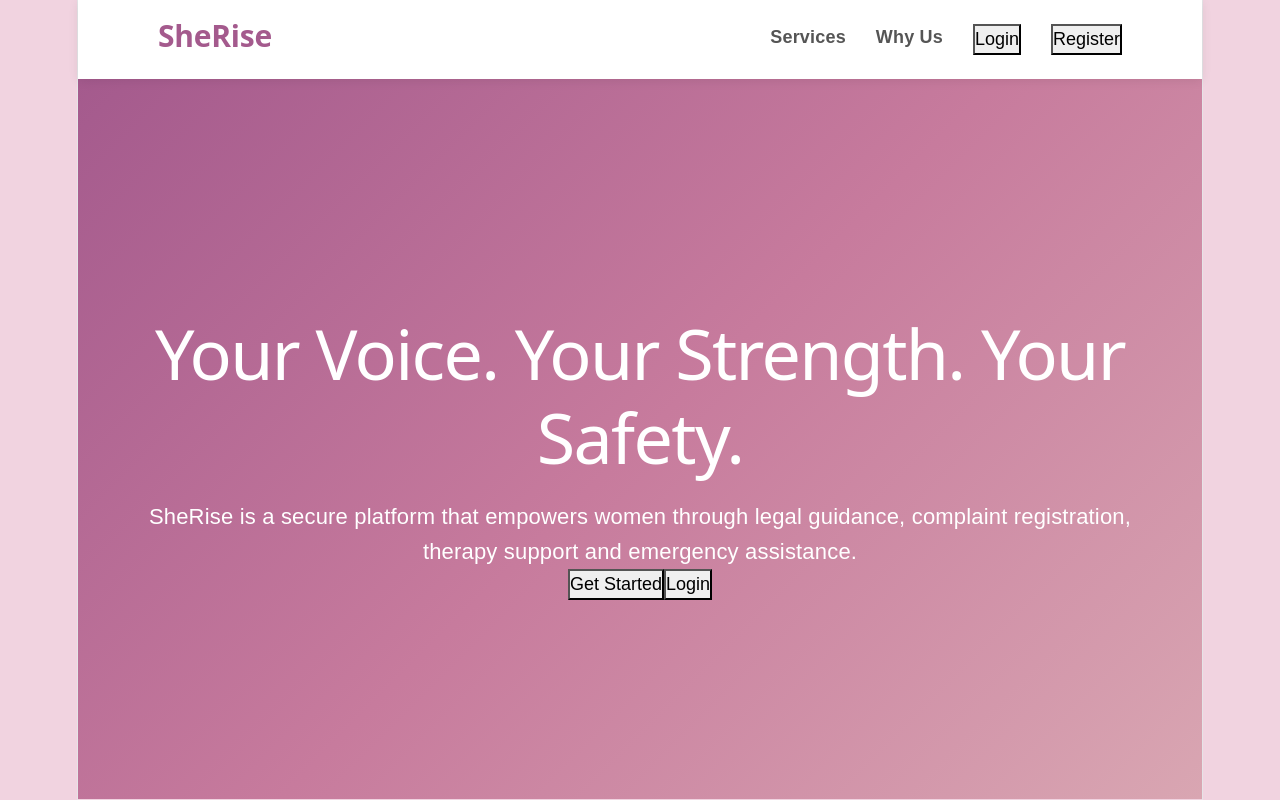
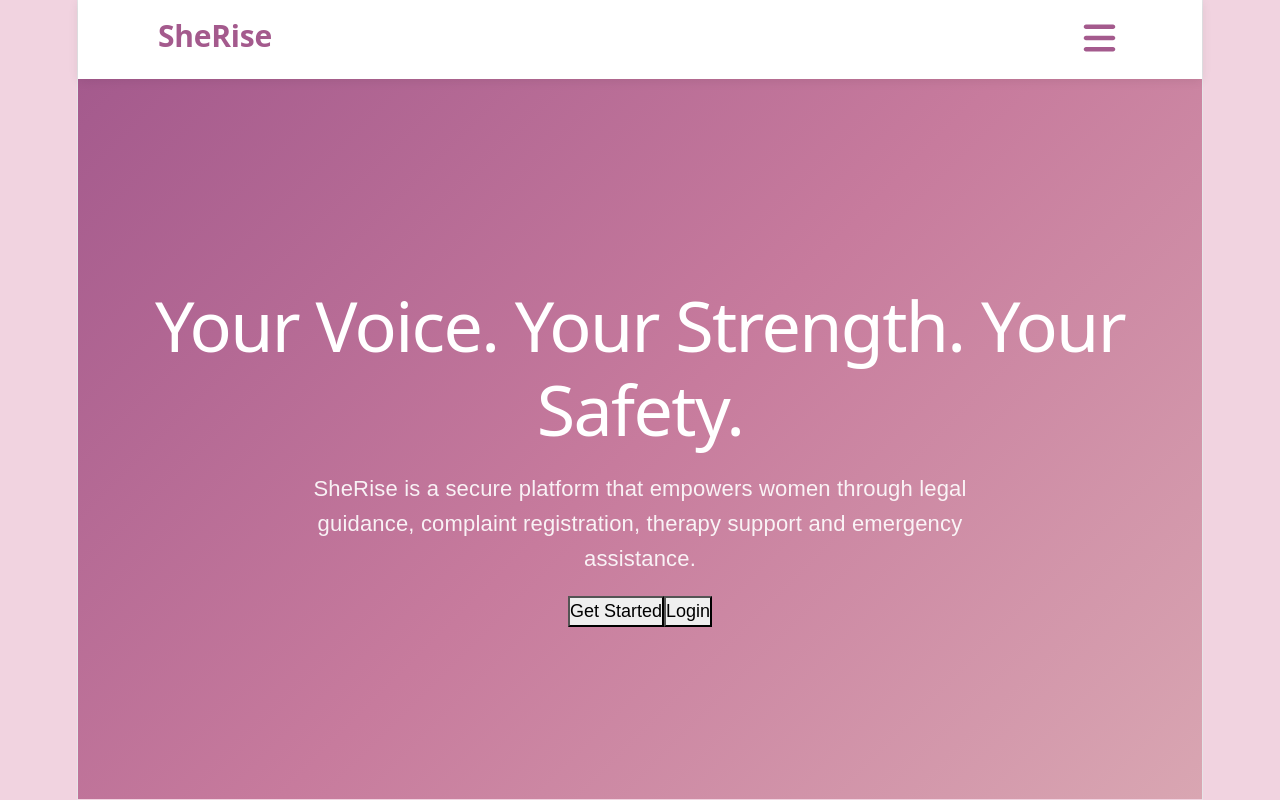
Before and after one commit to lucky-03Sharma/Sherise-, a React app in the folder frontend/: page / in a window 1280 px wide. Shown: the top 800 px of the page. Built offline with nearby package versions, Linux system fonts and the light colour scheme; the HTML template or start-up script is replaced by a standard one.

Commit message:
navbar updated

```diff
--- a/frontend/package.json
+++ b/frontend/package.json
@@ -10,6 +10,9 @@
     "preview": "vite preview"
   },
   "dependencies": {
+    "@fortawesome/fontawesome-svg-core": "^7.2.0",
+    "@fortawesome/free-solid-svg-icons": "^7.2.0",
+    "@fortawesome/react-fontawesome": "^3.3.1",
     "axios": "^1.15.0",
     "bootstrap": "^5.3.8",
     "react": "^19.2.4",
--- a/frontend/src/css/Landing.css
+++ b/frontend/src/css/Landing.css
@@ -46,29 +46,94 @@ body{
 
 }
 
-.nav-links{
+/* Hamburger Icon */
 
-    display:flex;
+.menu-icon{
 
-    gap:30px;
+    cursor:pointer;
 
-}
-
-.nav-links a{
-
-    text-decoration:none;
-
-    color:#555;
-
-    font-weight:bold;
+    color:#A45A8D;
 
     transition:.3s;
 
 }
 
-.nav-links a:hover{
+.menu-icon:hover{
+
+    color:#C77B9D;
+
+}
+
+
+/* Dropdown */
+
+.dropdown-menu{
+
+    position:absolute;
+
+    top:75px;
+
+    right:40px;
+
+    width:220px;
+
+    background:white;
+
+    border-radius:15px;
+
+    box-shadow:0 8px 20px rgba(0,0,0,.15);
+
+    display:flex;
+
+    flex-direction:column;
+
+    overflow:hidden;
+
+    animation:fade .3s ease;
+
+}
+
+
+.dropdown-menu a{
+
+    text-decoration:none;
+
+    color:#444;
+
+    padding:16px;
+
+    font-size:17px;
+
+    transition:.3s;
+
+}
+
+.dropdown-menu a:hover{
+
+    background:#F1D3E0;
 
     color:#A45A8D;
+
+}
+
+
+@keyframes fade{
+
+    from{
+
+        opacity:0;
+
+        transform:translateY(-10px);
+
+    }
+
+    to{
+
+        opacity:1;
+
+        transform:translateY(0);
+
+    }
 
 }
 
--- a/frontend/src/pages/Landing.jsx
+++ b/frontend/src/pages/Landing.jsx
@@ -1,9 +1,16 @@
 import { Link } from "react-router-dom";
 import "../css/Landing.css";
+import { useState } from "react";
+import { FontAwesomeIcon } from "@fortawesome/react-fontawesome";
+import { faBars } from "@fortawesome/free-solid-svg-icons";
 
 export default function Landing() {
+  const [isMenuOpen, setIsMenuOpen] = useState(false);
+
   return (
     <div className="landing">
+
+      {/* Navbar */}
 
       {/* Navbar */}
 
@@ -11,18 +18,30 @@ export default function Landing() {
 
   <h2 className="logo">SheRise</h2>
 
-        <div className="nav-links">
+  <div
+    className="menu-icon"
+    onClick={() => setIsMenuOpen(!isMenuOpen)}
+  >
+    <FontAwesomeIcon icon={faBars} size="2x" />
+  </div>
+
+  {isMenuOpen && (
+
+    <div className="dropdown-menu">
+
+      <Link to="/">Home</Link>
+
       <a href="#services">Services</a>
+
       <a href="#why">Why Us</a>
 
-          <Link to="/login">
-            <button className="nav-btn login">Login</button>
-          </Link>
+      <Link to="/login">Login</Link>
 
-          <Link to="/register">
-            <button className="nav-btn register">Register</button>
-          </Link>
+      <Link to="/register">Register</Link>
+
     </div>
+
+  )}
 
 </nav>
 
@@ -34,7 +53,7 @@ export default function Landing() {
 
           <h1>Your Voice. Your Strength. Your Safety.</h1>
 
-          <p>
+          <p className="hero-subtitle">
             SheRise is a secure platform that empowers women
             through legal guidance, complaint registration,
             therapy support and emergency assistance.
```
Also changed, not shown: 1 other file (tests, documents, lock files or other folders). Lines whose indentation alone changed are shown as unchanged.
